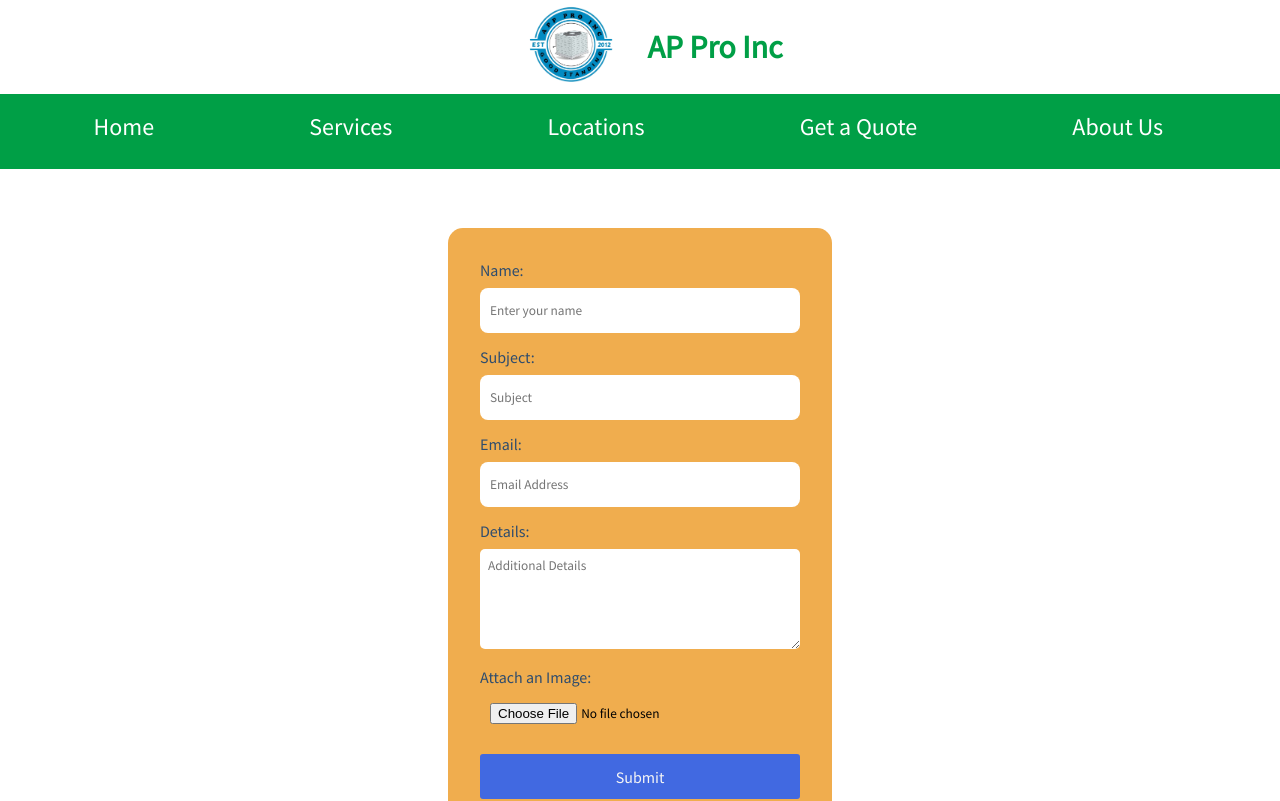
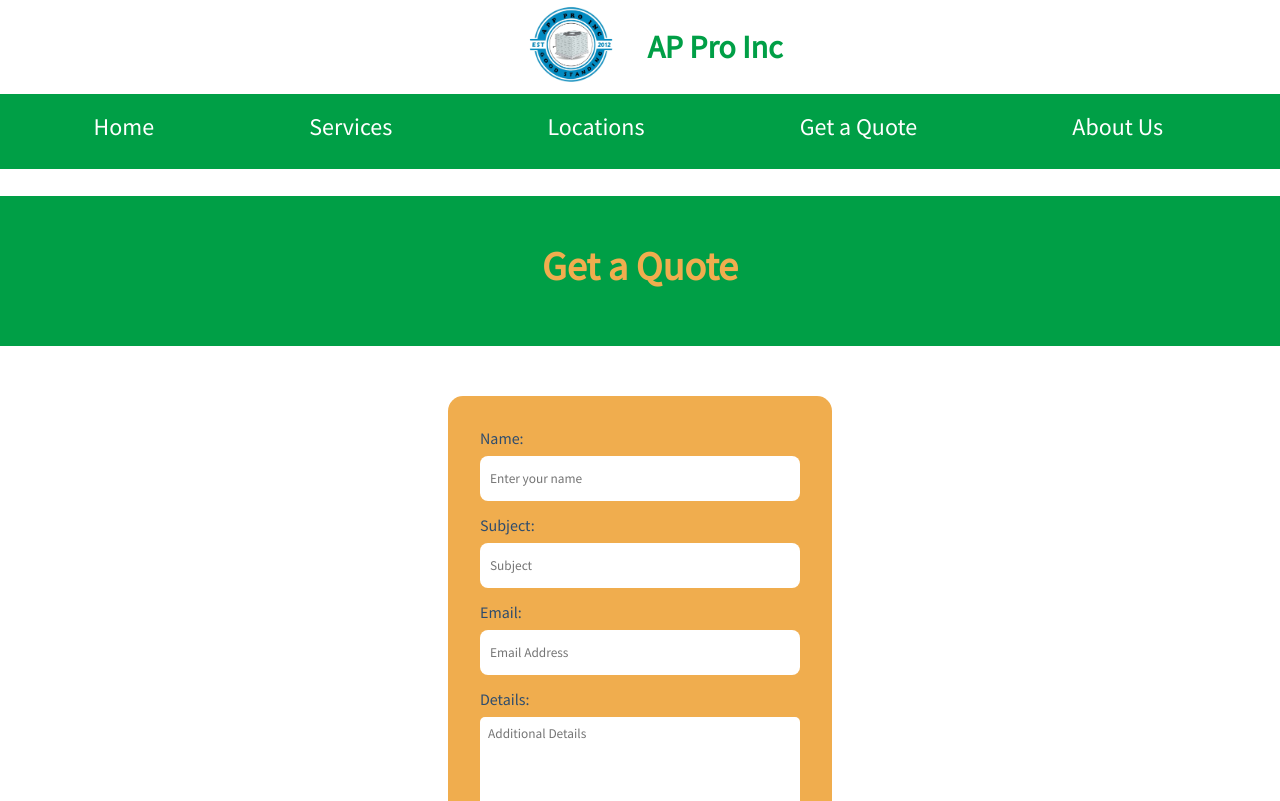
Before and after one commit to cod-cs-club/AC-Website, a Next.js app: page /Quote in a window 1280 px wide. Shown: the top 801 px of the page. Built offline with nearby package versions, Linux system fonts and the light colour scheme.

Commit message:
Added banners to top of each page

```diff
--- a/src/pages/Quote.jsx
+++ b/src/pages/Quote.jsx
@@ -36,6 +36,9 @@ export default function QuotePage() {
 
   return (
     <>
+      <div id="quote-banner">
+        <h1>Get a Quote</h1>
+      </div>
        <form>
         <fieldset>
           <div>
--- a/src/pages/aboutUs.jsx
+++ b/src/pages/aboutUs.jsx
@@ -1,6 +1,9 @@
 export default function AboutUsPage(){
     return (
         <>
+        <div id="aboutUs-banner">
+            <h1>About AP Pro Inc</h1>
+        </div>
          <div className="FlexContainer">
             <div id="aboutUsTextDiv">
                 <div>
--- a/src/pages/location.jsx
+++ b/src/pages/location.jsx
@@ -1,6 +1,9 @@
 export default function LocationPage(){
     return (
         <>
+        <div id="location-banner">
+            <h1>Areas We Service</h1>
+        </div>
         <div className="mapContainer">
         <div className="cities-container">
             <h2 className="location-page-header">Areas we service</h2>
--- a/src/styles/aboutUsStyles.scss
+++ b/src/styles/aboutUsStyles.scss
@@ -1,7 +1,23 @@
+#aboutUs-banner {
+    max-width: 100%;
+    min-height: 150px;
+    padding: 45px;
+    text-align: center;
+    background-color: #009f46;
+
+
+    h1 {
+        margin: 0;
+        font-size: 2.5rem;
+        color: #F0AD4E;
+    }
+}
+
 #aboutUsTextDiv{
     padding: 0 2rem;
 
     h1 {
+        margin: 50px 0 0 0;
         color: #F0AD4E;
         font-size: 250%;
     }
--- a/src/styles/homepageStyles.scss
+++ b/src/styles/homepageStyles.scss
@@ -74,6 +74,7 @@
             margin-top: 50px;
             color: #F0AD4E;
             text-align: center;
+            border-width: 3px;
             border-style: groove;
             border-color: #009f46;
             background-color: rgb(249, 231, 231);
--- a/src/styles/locationStyles.scss
+++ b/src/styles/locationStyles.scss
@@ -1,3 +1,17 @@
+#location-banner {
+   max-width: 100%;
+   min-height: 150px;
+   text-align: center;
+   background-color: #009f46;
+   padding: 45px;
+
+   h1 {
+      color: #F0AD4E;
+      font-size: 2.5rem;
+      margin: 0;
+   }
+}
+
 .mapContainer {
    display:flex;
    flex-direction: column;
@@ -17,7 +31,7 @@
       border-radius: 12px 12px 0px 0px ;
       text-align: center;
       width: auto;
-      margin: 5% 3% 0% 3%;
+      margin: 50px 3% 0% 3%;
    }
 
    .city-Ul {
--- a/src/styles/quoteStyles.scss
+++ b/src/styles/quoteStyles.scss
@@ -1,8 +1,22 @@
 //Form
+#quote-banner {
+    max-width: 100%;
+    min-height: 150px;
+    background-color: #009f46;
+    text-align: center;
+    padding: 45px;
+
+    h1 {
+        color: #F0AD4E;
+        font-size: 2.5rem;
+        margin: 0;
+    }
+}
+
 form {
     background-color: #F0AD4E;
     width: 30%;
-    margin: 2em auto 3em auto;
+    margin: 50px auto 3em auto;
     padding: 2em;
     border-radius: 15px;
 
--- a/src/styles/servicesStyles.scss
+++ b/src/styles/servicesStyles.scss
@@ -1,10 +1,11 @@
 //Page text
 .services-description {
-    padding: 20px 20px;
-    width: 100%;
+    padding: 20px 0 1px 0;
+    max-width: 100%;
     text-align: center;
     background-color: #009f46;
     color: white;
+    min-height: 150px;
 
     h1{
         font-size: 2.5rem;
@@ -14,7 +15,7 @@
 
     p{
         font-size-adjust: 0.5;
-        font-size: 125%;
+        font-size: 118%;
     }
 }
 
```
